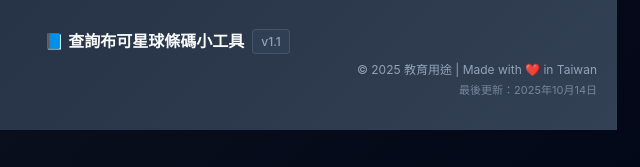
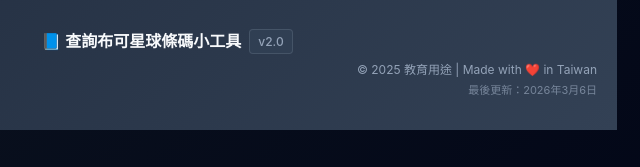
Before and after one commit to colinjen88/BookPlanetScanner, a website: page index.html in a window 1280 px wide. Shown: the part 1271-1438 px from the top of the page, 473-1113 px from the left. Drawn offline with nearby package versions, Linux system fonts and the light colour scheme.

Commit message:
chore: update version to 2.0

```diff
--- a/index.html
+++ b/index.html
@@ -1,6 +1,6 @@
 <!DOCTYPE html>
 <html lang="zh-TW">
-<!--版本20251111-->
+<!--版本2.0-->
 
 <head>
     <!-- Content Security Policy: restrict to necessary sources only -->
@@ -2306,11 +2306,11 @@
             <div class="copyright-section">
                 <div class="app-info">
                     <span class="app-title">📘 查詢布可星球條碼小工具</span>
-                    <span class="app-version">v1.1</span>
+                    <span class="app-version">v2.0</span>
                 </div>
                 <div class="copyright-text">
                     <span>© 2025 教育用途 | Made with ❤️ in Taiwan</span>
-                    <span class="update-time">最後更新：2025年10月14日</span>
+                    <span class="update-time">最後更新：2026年3月6日</span>
                 </div>
             </div>
         </div>
```
